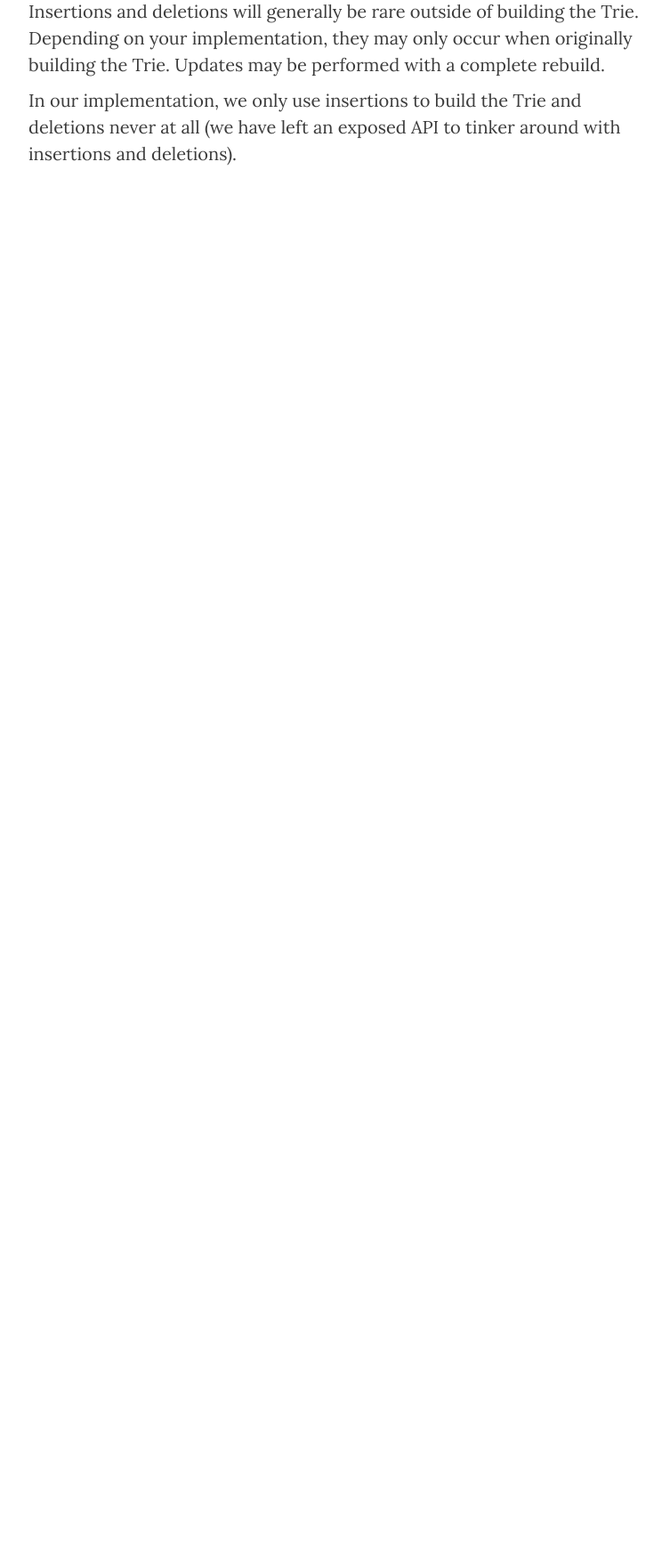
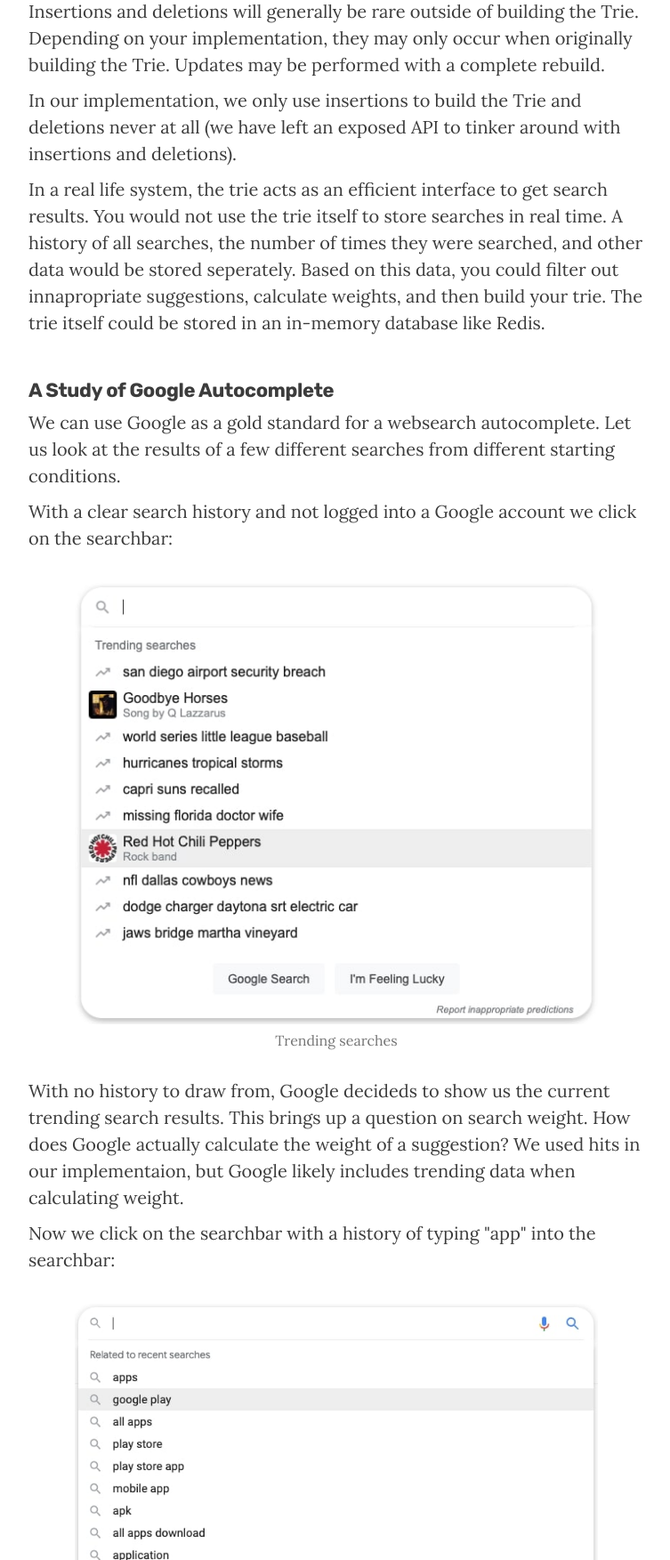
Before and after one commit to mrhaffner/trie, a Flask app: page / in a window 1280 px wide. Shown: the part 4747-6500 px from the top of the page at 89% size, without its empty margins (262-1015 px from the left). Before the commit the page ends 4933 px from the top, so only its background shows below. Run offline with Flask 2, Linux system fonts and the light colour scheme; parts of the project's set-up code (start-up, migrations or seed data) failed here and were passed over.

Commit message:
added Google case study

```diff
--- a/app/static/script.js
+++ b/app/static/script.js
@@ -1,16 +1,16 @@
 (() => {
+  const apiTrieUri =
+    'http://127.0.0.1:5000/api/trie/suggestions?limit=10&prefix=';
+  const apiWeightedUri =
+    'http://127.0.0.1:5000/api/weighted-trie/suggestions?limit=10&prefix=';
+  const apiCachedUri =
+    'http://127.0.0.1:5000/api/cached-trie/suggestions?limit=10&prefix=';
   // const apiTrieUri =
-  //   'http://127.0.0.1:5000/api/trie/suggestions?limit=10&prefix=';
+  //   'http://mrhaffner.pythonanywhere.com/api/trie/suggestions?limit=10&prefix=';
   // const apiWeightedUri =
-  //   'http://127.0.0.1:5000/api/weighted-trie/suggestions?limit=10&prefix=';
+  //   'http://mrhaffner.pythonanywhere.com/api/weighted-trie/suggestions?limit=10&prefix=';
   // const apiCachedUri =
-  //   'http://127.0.0.1:5000/api/cached-trie/suggestions?limit=10&prefix=';
-  const apiTrieUri =
-    'http://mrhaffner.pythonanywhere.com/api/trie/suggestions?limit=10&prefix=';
-  const apiWeightedUri =
-    'http://mrhaffner.pythonanywhere.com/api/weighted-trie/suggestions?limit=10&prefix=';
-  const apiCachedUri =
-    'http://mrhaffner.pythonanywhere.com/api/cached-trie/suggestions?limit=10&prefix=';
+  //   'http://mrhaffner.pythonanywhere.com/api/cached-trie/suggestions?limit=10&prefix=';
 
   const arrayToSuggestionsLIs = (suggestions) => {
     return suggestions.map((suggestion) => {
--- a/app/static/style.css
+++ b/app/static/style.css
@@ -286,6 +286,11 @@
   border-bottom: none;
 }
 
+.search-img-container > img {
+  max-width: 85%;
+  max-height: 85%;
+}
+
 @media (max-width: 735.98px) {
   h2 {
     font-size: 20px;
@@ -297,7 +302,8 @@
     font-size: 18px;
   }
 
-  img {
+  img,
+  .search-img-container > img {
     max-width: 100%;
     max-height: 100%;
   }
--- a/app/templates/index.html
+++ b/app/templates/index.html
@@ -306,13 +306,130 @@
           deletions never at all (we have left an exposed API to tinker around
           with insertions and deletions).
         </p>
+        <p>
+          In a real life system, the trie acts as an efficient interface to get
+          search results. You would not use the trie itself to store searches in
+          real time. A history of all searches, the number of times they were
+          searched, and other data would be stored seperately. Based on this
+          data, you could filter out innapropriate suggestions, calculate
+          weights, and then build your trie. The trie itself could be stored in
+          an in-memory database like Redis.
+        </p>
       </section>
-      <!-- <section>
-        <h2>
-          A Look at Google Chrome
-        </h2>
-        <p>We can use Google Chrome's autocomplete as a gold standard. </p>
-      </section> -->
+      <section>
+        <h2>A Study of Google Autocomplete</h2>
+        <p>
+          We can use Google as a gold standard for a websearch autocomplete. Let
+          us look at the results of a few different searches from different
+          starting conditions.
+        </p>
+        <p>
+          With a clear search history and not logged into a Google account we
+          click on the searchbar:
+        </p>
+        <div class="image-container search-img-container">
+          <img
+            src="{{ url_for('static', filename='blank-no-history.jpg') }}"
+            alt="Google trending search results"
+          />
+          <figcaption>Trending searches</figcaption>
+        </div>
+        <p>
+          With no history to draw from, Google decideds to show us the current
+          trending search results. This brings up a question on search weight.
+          How does Google actually calculate the weight of a suggestion? We used
+          hits in our implementaion, but Google likely includes trending data
+          when calculating weight.
+        </p>
+        <p>
+          Now we click on the searchbar with a history of typing "app" into the
+          searchbar:
+        </p>
+        <div class="image-container search-img-container">
+          <img
+            src="{{ url_for('static', filename='blank-with-history.jpg') }}"
+            alt="Google search results with history"
+          />
+          <figcaption>Searches based on history without input</figcaption>
+        </div>
+        <p>
+          Our suggestions are now based on our previous search. Notice the
+          results are not based purely on the prefix "app", but appear to based
+          on what people clicked on after searching for "app".
+        </p>
+        <p>
+          We now look at what happens when we type "app" into search without
+          being logged in:
+        </p>
+        <div class="image-container search-img-container">
+          <img
+            src="{{ url_for('static', filename='app-original.jpg') }}"
+            alt="Google search results for 'app'"
+          />
+          <figcaption>Search results for "app"</figcaption>
+        </div>
+        <p>
+          These search results look a lot more familiar to our implementation.
+          The one difference is the results are based on location. Does Google
+          keep a different search set for every city? Probably not. Google most
+          certainly has different data sets for different regions, but likely
+          not at the city level. Notice that the city results appear right after
+          "near me". The city data is probably being added after getting the
+          first set of search suggestions.
+        </p>
+        <p>
+          What happens when we type in a prefix with no matching suffixes? Let's
+          try "appp":
+        </p>
+        <div class="image-container search-img-container">
+          <img
+            src="{{ url_for('static', filename='appp.jpg') }}"
+            alt="Google search results for 'appp'"
+          />
+          <figcaption>Search results for "appp"</figcaption>
+        </div>
+        <p>
+          The results are the same as for "app". This shows a new feature of the
+          trie: spellchecking. In this case, we navigate down to the node
+          representing the last "p" in "appp". This node has no valid suffixes.
+          So, we use the suffixes of the closest ancestor node with valid
+          suffixes.
+        </p>
+        <p>
+          Spellchecking is best accomplished with a cached trie. If we were to
+          use a non-cached trie, we would need to generate a list of valid
+          suffixes at every character node in the prefix.
+        </p>
+        <p>
+          Let us now look at the result of searching for "app" while logged into
+          a Google account with previous search history.
+        </p>
+        <div class="image-container search-img-container">
+          <img
+            src="{{ url_for('static', filename='app-logged-in.jpg') }}"
+            alt="Google search results for 'app' while logged in"
+          />
+          <figcaption>Search results for "app" while logged in</figcaption>
+        </div>
+        <p>
+          You will notice a few changes here. Google now appends a list of our
+          previous searches that match the prefix. This could be handled with a
+          seperate trie for our search history. This trie could be weighted
+          based on how long ago the searches were made. We would want to include
+          recent searches, but probably not searches from 5 years ago.
+        </p>
+        <p>
+          The other results are also different. This is likely due to a
+          differing search history. Again, suggesting that our history is part
+          of the weight calculation. This could potentially be done with a per
+          user trie.
+        </p>
+        <p>
+          So does Google use the Trie for its autocomplete? I have no idea. What
+          I can tell you is that the there is a lot more going on under the hood
+          than our simple implementation.
+        </p>
+      </section>
     </div>
     <script src="{{ url_for('static', filename='script.js') }}"></script>
   </body>
```
Also changed, not shown: app/static/app-logged-in.jpg (added), app/static/app-original.jpg (added), app/static/appp.jpg (added), app/static/blank-no-history.jpg (added), app/static/blank-with-history.jpg (added), 1 other file.
